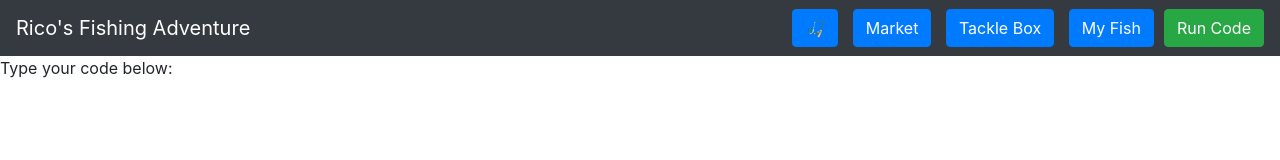
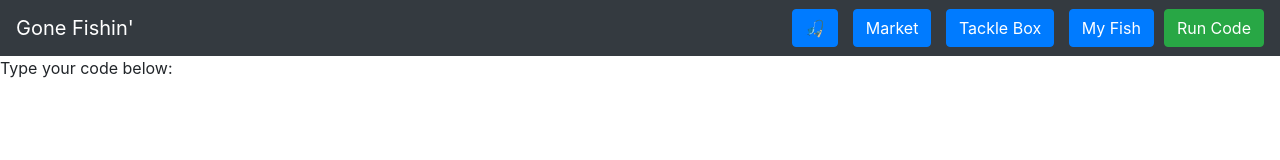
Before and after one commit to Code4Community/FishingGame, a website: page index.html in a window 1280 px wide. Drawn offline with nearby package versions, Linux system fonts and the light colour scheme.

Commit message:
Branding Update
Change to Gone Fishin

```diff
--- a/index.html
+++ b/index.html
@@ -3,7 +3,7 @@
 
 <head>
   <meta charset="UTF-8">
-  <title>Rico's Fishing Adventure</title>
+  <title>Gone Fishin'</title>
   <link rel="stylesheet" href="https://cdn.jsdelivr.net/npm/bootstrap@4.5.3/dist/css/bootstrap.min.css"
     integrity="sha384-TX8t27EcRE3e/ihU7zmQxVncDAy5uIKz4rEkgIXeMed4M0jlfIDPvg6uqKI2xXr2" crossorigin="anonymous" />
 </head>
@@ -11,7 +11,7 @@
 <body>
   <main id="app-root">
     <nav id="navbar" class="navbar navbar-dark bg-dark">
-      <a id="brand" class="navbar-brand">Rico's Fishing Adventure</a>
+      <a id="brand" class="navbar-brand">Gone Fishin'</a>
       <ul class="nav me-auto">
         <li class="nav-item">
           <button id="MainGame" type="button" class="btn btn-primary" style="margin-right:10px">🎣</button>
```
